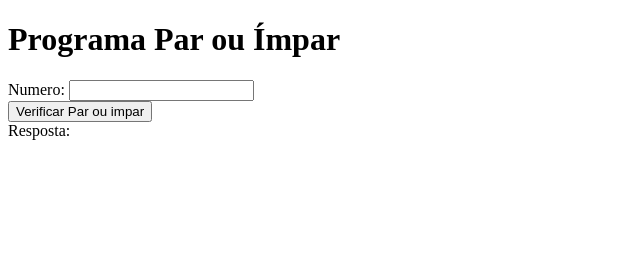
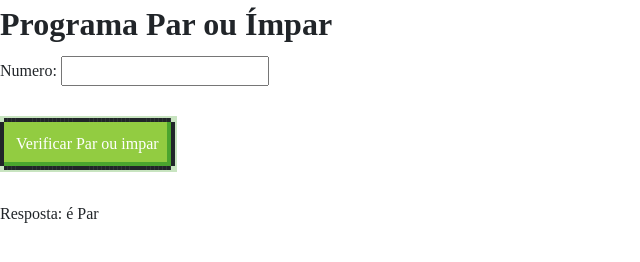
Before and after one commit to ZLenon/Livro-Logica-Programacao-Algoritmos-JavaScript, a plain HTML site: page Exercicios/Pag105/index.html in a window 1280 px wide. Both pictures are taken after a click on the button "Verificar Par ou impar". Shown: the whole page, without its empty margins (0-640 px from the left). Drawn offline with nearby package versions, Linux system fonts and the light colour scheme.

Commit message:
Feat: pagina105

```diff
--- a/Exercicios/Pag105/index.html
+++ b/Exercicios/Pag105/index.html
@@ -5,6 +5,13 @@
   <meta charset="UTF-8">
   <meta name="viewport" content="width=device-width, initial-scale=1.0">
   <title>Programa Par ou Impar</title>
+  <!-- minify -->
+  <link href="https://unpkg.com/nes.css@2.3.0/css/nes.min.css" rel="stylesheet" />
+  <!-- latest -->
+  <link href="https://unpkg.com/nes.css@latest/css/nes.min.css" rel="stylesheet" />
+  <!-- core style only -->
+  <link href="https://unpkg.com/nes.css/css/nes-core.min.css" rel="stylesheet" />
+
 </head>
 
 <body>
@@ -13,14 +20,16 @@
     Numero: <input type="text" name="numero" id="numero">
   </label>
   <br>
+  <br>
   <label for="bottao par impar">
-    <button id="bottonParImpar">Verificar Par ou impar</button>
+    <button type="button" class="nes-btn is-success" id="bottonParImpar">Verificar Par ou impar</button>
   </label>
+  <br>
   <br>
   <label for="mensagem de resposta">
     Resposta: <span id="resposta"></span>
   </label>
-  <script type="module" src="index.js"></script>
+  <script src="index.js"></script>
 </body>
 
 </html>
--- a/Exercicios/Pag105/index.js
+++ b/Exercicios/Pag105/index.js
@@ -2,10 +2,11 @@ const numero = document.getElementById("numero")
 const bottonParImpar = document.getElementById("bottonParImpar")
 const resposta = document.getElementById("resposta")
 
-bottonParImpar.addEventListener(()=>{
+
+bottonParImpar.addEventListener("click",()=>{
   if (+numero.value % 2 === 0) {
-    resposta.value = "Par" + numero.value;
+    resposta.innerText = numero.value + " é Par"
   } else {
-    resposta.value = "Impar" + numero.value;
+    resposta.innerText = numero.value + " é impar"
   }
 })
```
